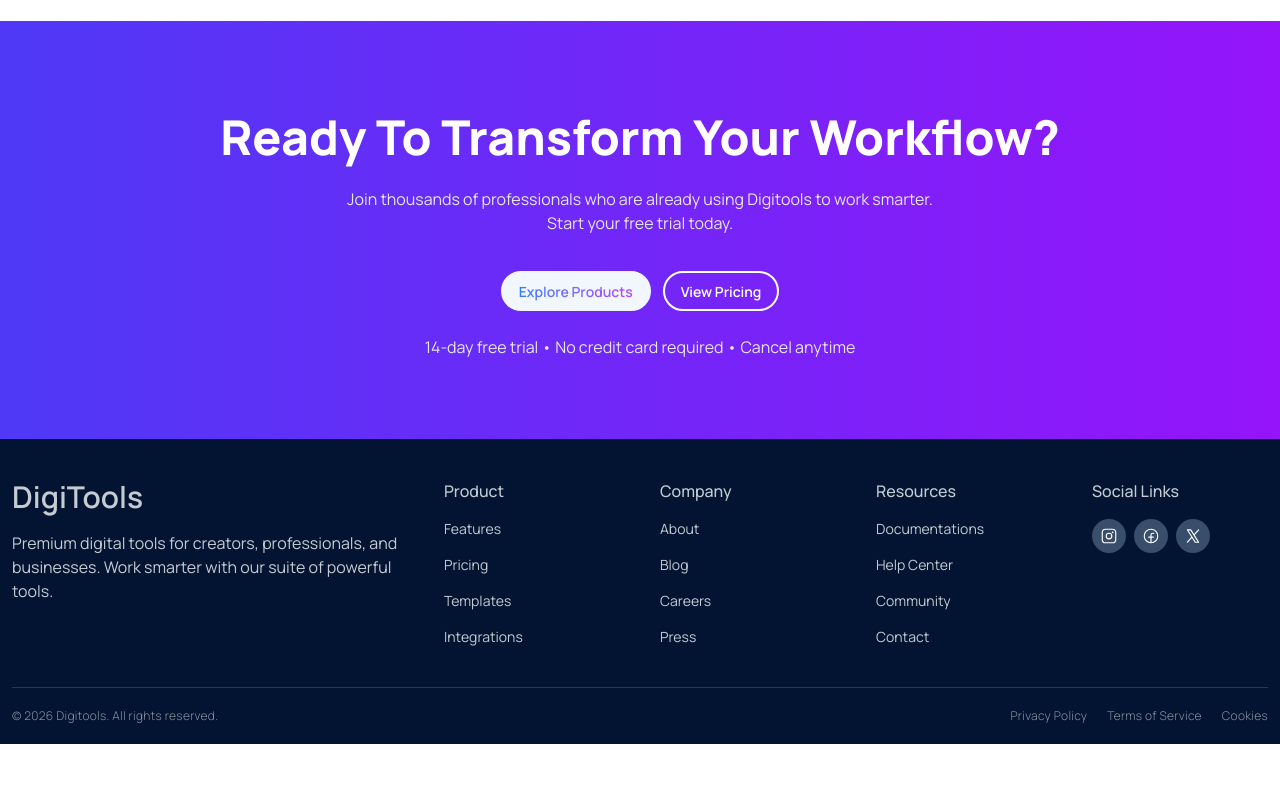
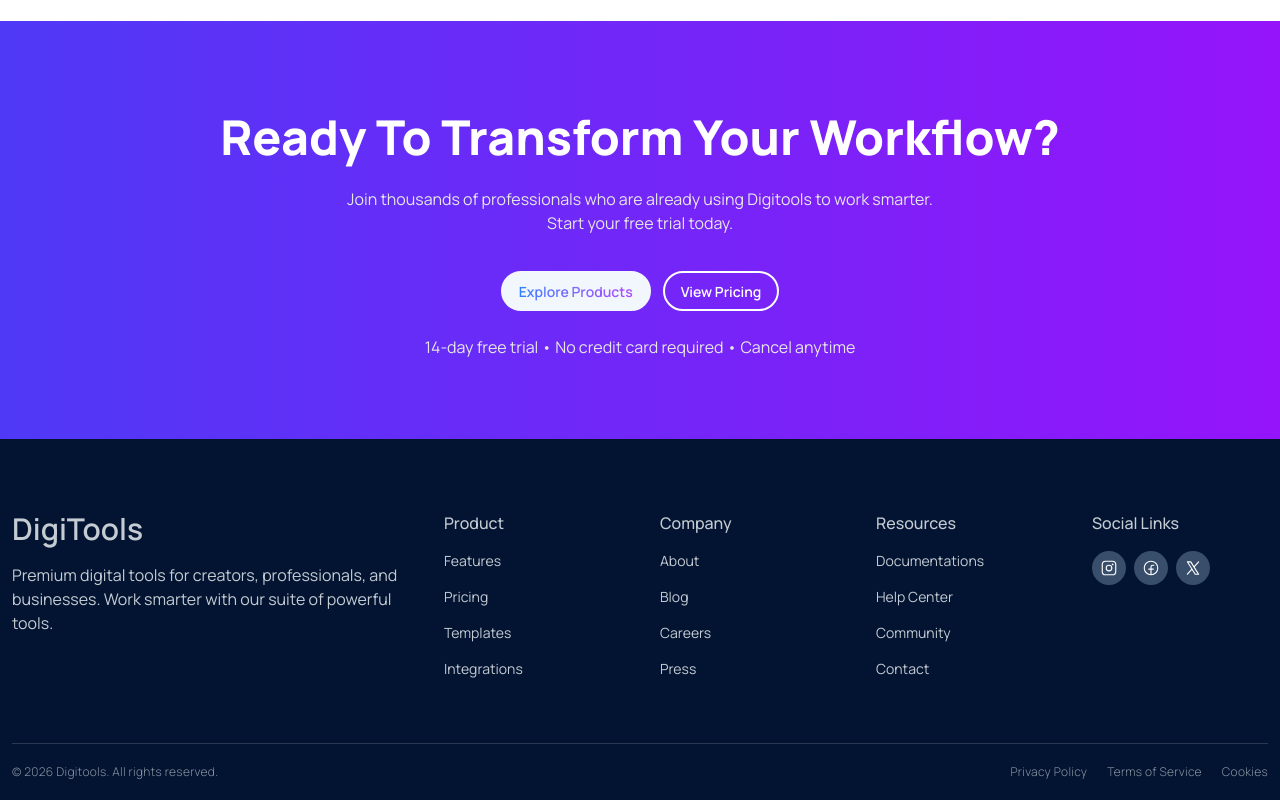
Before and after one commit to ShahSaminYasar/digitools, a React (Vite) app: page / in a window 1280 px wide. Shown: the part 3631-4431 px from the top of the page. Before the commit the page ends 4375 px from the top, so only its background shows below. Built offline with nearby package versions, Linux system fonts and the light colour scheme.

Commit message:
Minor UI change

```diff
--- a/src/components/Footer.jsx
+++ b/src/components/Footer.jsx
@@ -6,8 +6,8 @@ import {
 
 export default function Footer() {
   return (
-    <footer className="bg-neutral text-neutral-content px-3 pb-5 pt-10">
-      <div className="container grid grid-cols-2 lg:grid-cols-6 gap-10 pb-10 border-b border-neutral-content/20">
+    <footer className="bg-neutral text-neutral-content px-3 pb-5 pt-18">
+      <div className="container grid grid-cols-2 lg:grid-cols-6 gap-10 pb-16 border-b border-neutral-content/20">
         <div className="col-span-2 flex flex-col gap-4">
           <h1 className="text-3xl font-semibold">DigiTools</h1>
           <p>
```
